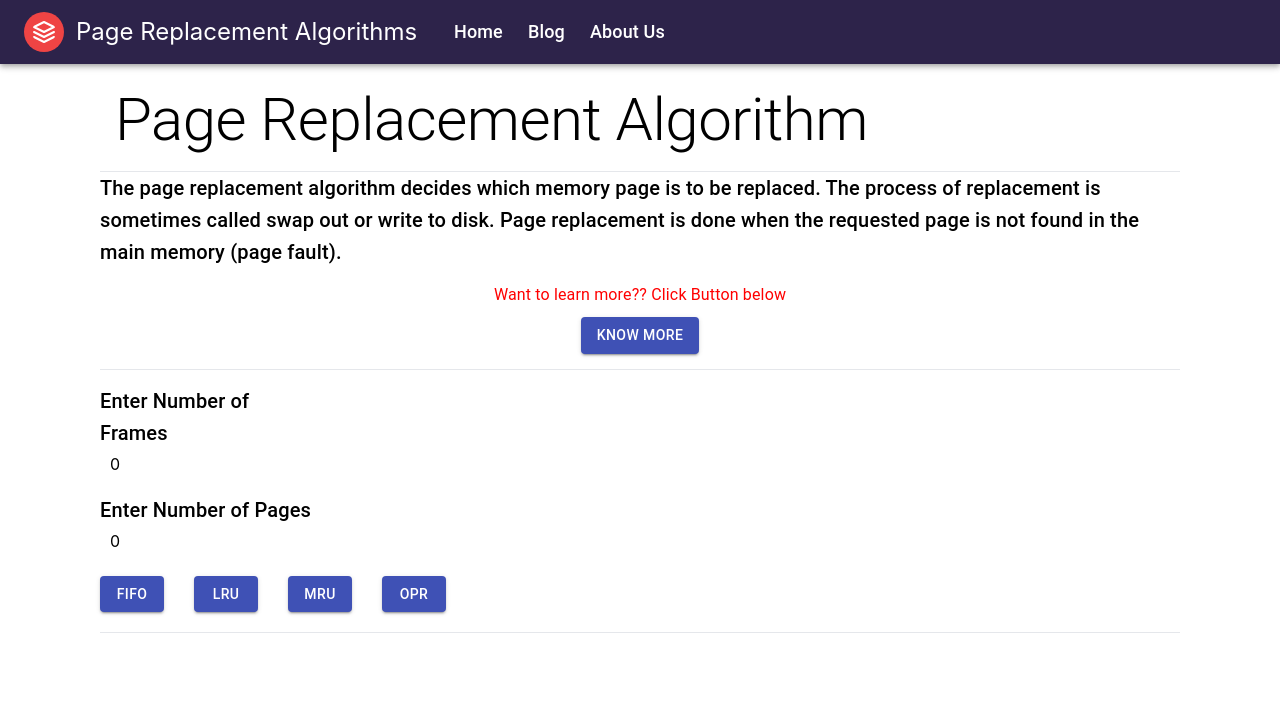
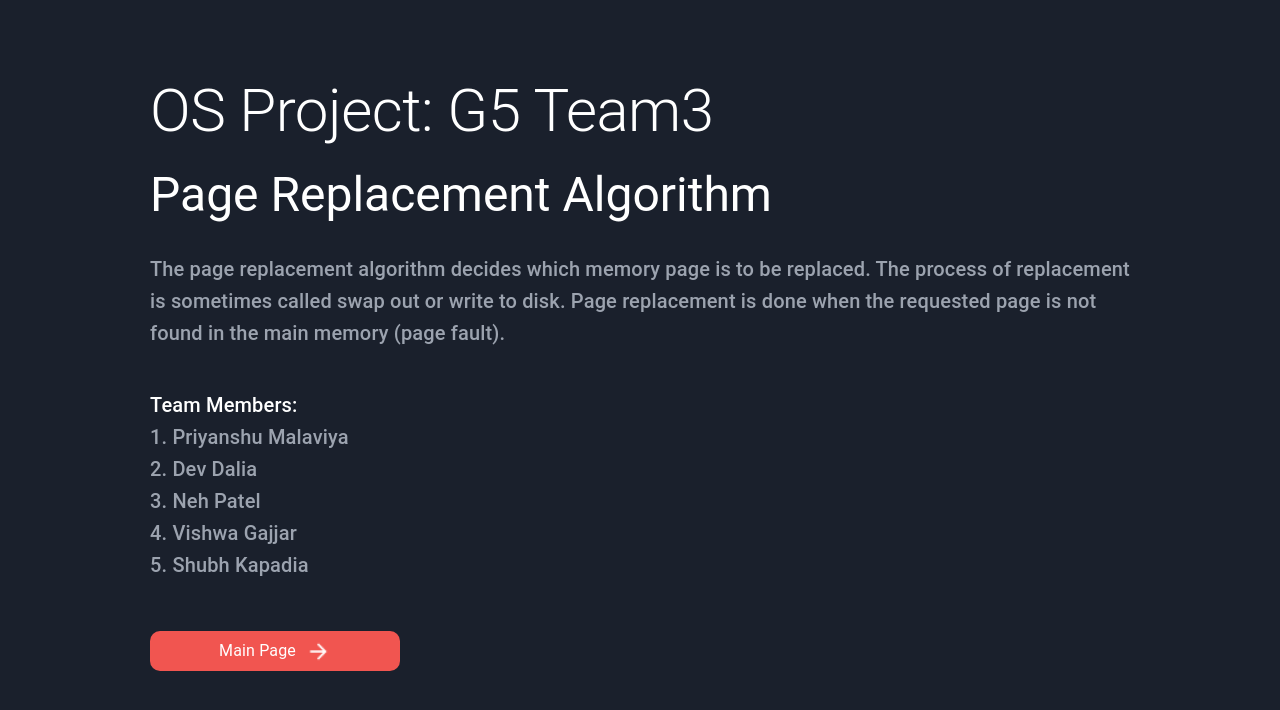
Before and after one commit to Priyanshu9898/OS-Project-G5-Team-3, a React (Create React App) app: page / in a window 1280 px wide. Shown: the top 710 px of the page. Built offline with nearby package versions, Linux system fonts and the light colour scheme.

Commit message:
"Theme Changed and Slider Added, Almost 50% Website complete"

```diff
--- a/public/index.html
+++ b/public/index.html
@@ -25,6 +25,19 @@
       work correctly both with client-side routing and a non-root public URL.
       Learn how to configure a non-root public URL by running `npm run build`.
     -->
+    <style>
+      ::-webkit-scrollbar {
+        width: 6px;
+        background-color: #1a202c;
+      }
+      ::-webkit-scrollbar-thumb {
+        background-color: #f15550;
+        border-radius: 6px;
+      }
+      ::-webkit-scrollbar-thumb:hover {
+        background-color: #ce4944;
+      }
+    </style>
     <title>React App</title>
   </head>
   <body>
--- a/src/App.css
+++ b/src/App.css
@@ -1,38 +1,9 @@
-.App {
-  text-align: center;
+* {
+  margin: 0;
+  padding: 0;
 }
 
-.App-logo {
-  height: 40vmin;
-  pointer-events: none;
+body {
+  background-color: #1a202c;
+  color: "white";
 }
-
-@media (prefers-reduced-motion: no-preference) {
-  .App-logo {
-    animation: App-logo-spin infinite 20s linear;
-  }
-}
-
-.App-header {
-  background-color: #282c34;
-  min-height: 100vh;
-  display: flex;
-  flex-direction: column;
-  align-items: center;
-  justify-content: center;
-  font-size: calc(10px + 2vmin);
-  color: white;
-}
-
-.App-link {
-  color: #61dafb;
-}
-
-@keyframes App-logo-spin {
-  from {
-    transform: rotate(0deg);
-  }
-  to {
-    transform: rotate(360deg);
-  }
-}
--- a/src/App.js
+++ b/src/App.js
@@ -5,20 +5,20 @@ import { BrowserRouter, Routes, Route } from "react-router-dom";
 import Home from "./components/Home/Home";
 import About from "./components/About/About";
 import Blog from "./components/Blog/Blog";
-
-// Navbar
-import Navbar from "./components/Navigation/Navbar";
+import Landing from "./components/LandingPage/Landing";
 
 const App = () => {
   return (
-    <BrowserRouter>
-      <Navbar />
-      <Routes>
-        <Route path="/" element={<Home />} />
-        <Route path="/about" element={<About />} />
-        <Route path="/about" element={<Blog />} />
-      </Routes>
-    </BrowserRouter>
+    <>
+      <BrowserRouter>
+        <Routes>
+          <Route path="/home" element={<Home />} />
+          <Route path="/about" element={<About />} />
+          <Route path="/blog" element={<Blog />} />
+          <Route path="/" element={<Landing />} />
+        </Routes>
+      </BrowserRouter>
+    </>
   );
 };
 
--- a/src/components/About/About.js
+++ b/src/components/About/About.js
@@ -1,9 +1,13 @@
 import React from "react";
-// import { Aboutalgo} from './Aboutalgo'
+
+import { Link } from "react-router-dom";
+
+import Navbar from "../Navigation/Navbar";
 
 const About = () => {
   return (
     <>
+      <Navbar />
       <div className="mainbody">
         <section class="text-gray-400 body-font bg-gray-900">
           <div class="container px-5 py-24 mx-auto">
@@ -141,9 +145,11 @@ const About = () => {
                 </a>
               </div>
             </div>
-            <button class="flex mx-auto mt-16 text-white bg-red-500 border-0 py-2 px-8 focus:outline-none hover:bg-red-600 rounded text-lg">
-              Main Page
-            </button>
+            <Link to="/">
+              <button class="flex mx-auto mt-16 text-white bg-red-500 border-0 py-2 px-8 focus:outline-none hover:bg-red-600 rounded text-lg">
+                Main Page
+              </button>
+            </Link>
           </div>
         </section>
       </div>
--- a/src/components/Blog/Blog.js
+++ b/src/components/Blog/Blog.js
@@ -1,7 +1,62 @@
 import React from "react";
+import Navbar from "../Navigation/Navbar";
+import { Box, Typography, Button, makeStyles } from "@material-ui/core";
+
+const useStyles = makeStyles({
+  container: {
+    width: "100%",
+    height: "100vh",
+    padding: "0 300px",
+    backgroundColor: "#1a202c",
+    display: "flex",
+    flexDirection: "column",
+    color: "white",
+  },
+  header: {
+    display: "flex",
+    flexDirection: "column",
+    alignItems: "flex-start",
+    justifyContent: "center",
+    marginTop: 30,
+    marginBottom: 20,
+  },
+  img: {
+    width: "100%",
+    padding: "0 100px",
+    marginTop: 20,
+  },
+});
 
 const Blog = () => {
-  return <h1>Blog</h1>;
+  const classes = useStyles();
+
+  return (
+    <>
+      <Navbar />
+      <Box className={classes.container}>
+        <Box className={classes.header}>
+          <Typography variant="h3" className={classes.headerTxt}>
+            Page Replacement Algorithms
+          </Typography>
+        </Box>
+        <hr />
+        <Box className={classes.description}>
+          <ul>
+            <li>
+              • What is a page? - For non-contiguous memory allocation, the
+              Logical address Space is divided into fixed-size blocks, called
+              pages.
+            </li>
+            <li>
+              • Logical Address or Virtual Address (represented in bits): An
+              address generated by the CPU
+            </li>
+          </ul>
+          <img src="./images/fifo.jpg" alt="FIFO" className={classes.img} />
+        </Box>
+      </Box>
+    </>
+  );
 };
 
 export default Blog;
--- a/src/components/Home/Home.js
+++ b/src/components/Home/Home.js
@@ -1,22 +1,28 @@
 import React, { useState, useEffect } from "react";
-
+import { Link } from "react-router-dom";
 import { Box, Typography, Button, makeStyles } from "@material-ui/core";
 
 // Components
 import MainComponent from "./MainComponent";
+import Navbar from "../Navigation/Navbar";
 
 const useStyles = makeStyles({
   container: {
-    marginTop: 20,
-
-    padding: "0 100px",
+    width: "100%",
+    height: "100vh",
+    backgroundColor: "#1a202c",
+    padding: "0 200px",
+    display: "flex",
+    flexDirection: "column",
+    color: "white",
   },
   header: {
+    marginTop: 20,
     marginBottom: 15,
-    marginLeft: 15,
   },
   description: {
     marginBottom: 15,
+    color: "rgb(156 163 175)",
   },
   btnInfo: {
     display: "flex",
@@ -26,7 +32,7 @@ const useStyles = makeStyles({
     justifyContent: "center",
   },
   info: {
-    color: "red",
+    color: "#f15550",
     marginBottom: 10,
   },
   btn: {
@@ -43,6 +49,10 @@ const Home = () => {
   };
 
   return (
+    <>
+      {/* Navbar here */}
+      <Navbar />
+
       <Box className={classes.container}>
         {/* Header  */}
         <Box className={classes.header}>
@@ -54,13 +64,14 @@ const Home = () => {
           <Typography variant="h6">
             The page replacement algorithm decides which memory page is to be
             replaced. The process of replacement is sometimes called swap out or
-          write to disk. Page replacement is done when the requested page is not
-          found in the main memory (page fault).
+            write to disk. Page replacement is done when the requested page is
+            not found in the main memory (page fault).
           </Typography>
           <Box className={classes.btnInfo}>
             <Typography className={classes.info}>
               Want to learn more?? Click Button below
             </Typography>
+            <Link to="/blog">
               <Button
                 variant="contained"
                 // className={classes.btn}
@@ -69,14 +80,15 @@ const Home = () => {
               >
                 Know More
               </Button>
+            </Link>
           </Box>
         </Box>
         <hr />
 
         {/* Main Component */}
         <MainComponent />
-
       </Box>
+    </>
   );
 };
 
--- a/src/components/Home/MainComponent.js
+++ b/src/components/Home/MainComponent.js
@@ -11,7 +11,7 @@ const useStyles = makeStyles({
     flexDirection: "column",
     marginTop: 15,
     marginBottom: 15,
-    width: "20%",
+    width: "25%",
   },
 
   lable: {
@@ -23,6 +23,7 @@ const useStyles = makeStyles({
     height: 30,
     borderRadius: 5,
     padding: "0 10px",
+    color: "black",
   },
 
   btns: {
@@ -35,7 +36,7 @@ const useStyles = makeStyles({
     marginRight: 30,
   },
   errorMsg: {
-    color: "red",
+    color: "#ff3030",
   },
 });
 
@@ -146,7 +147,7 @@ const MainComponent = () => {
             color="primary"
             onClick={Fifo}
           >
-            FIFO
+            FCFS
           </Button>
           <Button
             className={classes.btn}
--- /dev/null
+++ b/src/components/LandingPage/Landing.js
@@ -0,0 +1,114 @@
+import React from "react";
+import { Box, Typography, makeStyles, Button } from "@material-ui/core";
+import { Link } from "react-router-dom";
+
+const useStyles = makeStyles({
+  main: {
+    width: "100%",
+    height: "100vh",
+    backgroundColor: "#1a202c",
+    padding: "0 150px",
+  },
+  container: {
+    display: "flex",
+    flexDirection: "column",
+    alignItems: "flex-start",
+    justifyContent: "center",
+  },
+  mainHeader: {
+    marginTop: 75,
+    color: "white",
+  },
+  headerTxt: {
+    marginTop: 20,
+    color: "white",
+  },
+  description: {
+    color: "rgb(156 163 175)",
+    marginTop: 30,
+  },
+  algo: {
+    color: "rgb(156 163 175)",
+  },
+  btnBox: {
+    display: "flex",
+    flexDirection: "row",
+    alignItems: "center",
+    justifyContent: "center",
+  },
+  btn: {
+    backgroundColor: "#f15550",
+    color: "white",
+    width: 250,
+    marginTop: 50,
+    borderRadius: 10,
+    height: 40,
+    fontSize: 18,
+    textTransform: "capitalize",
+    "&:hover": {
+      backgroundColor: "#ee312b",
+    },
+  },
+  arrow: {
+    marhginLeft: 10,
+    width: 25,
+  },
+});
+
+const Landing = () => {
+  const classes = useStyles();
+  const myLists = [
+    "Priyanshu Malaviya",
+    "Dev Dalia",
+    "Neh Patel",
+    "Vishwa Gajjar",
+    "Shubh Kapadia",
+  ];
+  const listItems = myLists.map((myList) => <li>{myList}</li>);
+
+  return (
+    <>
+      <Box className={classes.main}>
+        <Box className={classes.container}>
+          <Typography variant="h2" className={classes.mainHeader}>
+            OS Project: G5 Team3
+          </Typography>
+          <Typography variant="h3" className={classes.headerTxt}>
+            Page Replacement Algorithm
+          </Typography>
+          <Typography variant="h6" className={classes.description}>
+            The page replacement algorithm decides which memory page is to be
+            replaced. The process of replacement is sometimes called swap out or
+            write to disk. Page replacement is done when the requested page is
+            not found in the main memory (page fault).
+          </Typography>
+          <Typography variant="h6" style={{ color: "white", marginTop: 40 }}>
+            Team Members:
+          </Typography>
+          {myLists.map((myList, index) => {
+            return (
+              <Typography variant="h6" className={classes.algo}>
+                {index + 1}. {myList}
+              </Typography>
+            );
+          })}
+
+          <Box className={classes.btnBox}>
+            <Link to="/home">
+              <Button className={classes.btn}>
+                <Typography style={{ marginRight: 10 }}>Main Page</Typography>
+                <img
+                  src="./images/arrow-forward.png"
+                  alt="arrow"
+                  className={classes.arrow}
+                />
+              </Button>
+            </Link>
+          </Box>
+        </Box>
+      </Box>
+    </>
+  );
+};
+
+export default Landing;
--- a/src/components/Navigation/Navbar.js
+++ b/src/components/Navigation/Navbar.js
@@ -61,7 +61,7 @@ const Navbar = () => {
     <AppBar position="static" className={classes.component}>
       <Toolbar className={classes.container}>
         <Box className={classes.logo}>
-          <Link to="/" className={classes.logoLink}>
+          <Link to="/home" className={classes.logoLink}>
             <svg
               xmlns="http://www.w3.org/2000/svg"
               fill="none"
@@ -80,7 +80,7 @@ const Navbar = () => {
           </Link>
         </Box>
         <Box className={classes.mainPages}>
-          <Link to="/" className={classes.link}>
+          <Link to="/home" className={classes.link}>
             <Typography variant="h6" color="inherit" className={classes.page}>
               Home
             </Typography>
--- a/src/index.js
+++ b/src/index.js
@@ -1,9 +1,7 @@
 import React from "react";
 import ReactDOM from "react-dom";
-import "./index.css";
+import "./App.css";
 import App from "./App";
-
-
 
 ReactDOM.render(
   <React.StrictMode>
```
Also changed, not shown: public/images/arrow-forward.png (added), public/images/fifo.jpg (added). Lines whose indentation alone changed are shown as unchanged.
